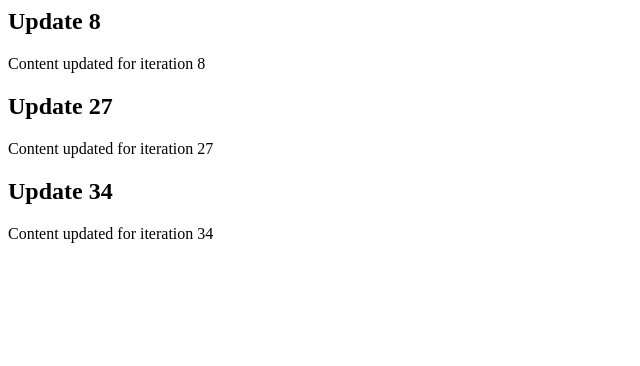
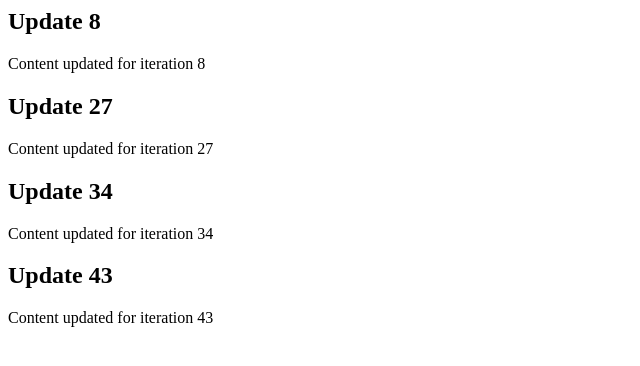
Before and after one commit to yoshimitsu198/silver-doodle, a website: page src/index.html in a window 1280 px wide. Shown: the whole page, without its empty margins (0-640 px from the left). Drawn offline with Linux system fonts and the light colour scheme.

```diff
--- a/src/index.html
+++ b/src/index.html
@@ -15,3 +15,9 @@
     <h2>Update 34</h2>
     <p>Content updated for iteration 34</p>
 </div>
+
+<!-- Updated iteration 43 -->
+<div class="update-43">
+    <h2>Update 43</h2>
+    <p>Content updated for iteration 43</p>
+</div>
```
